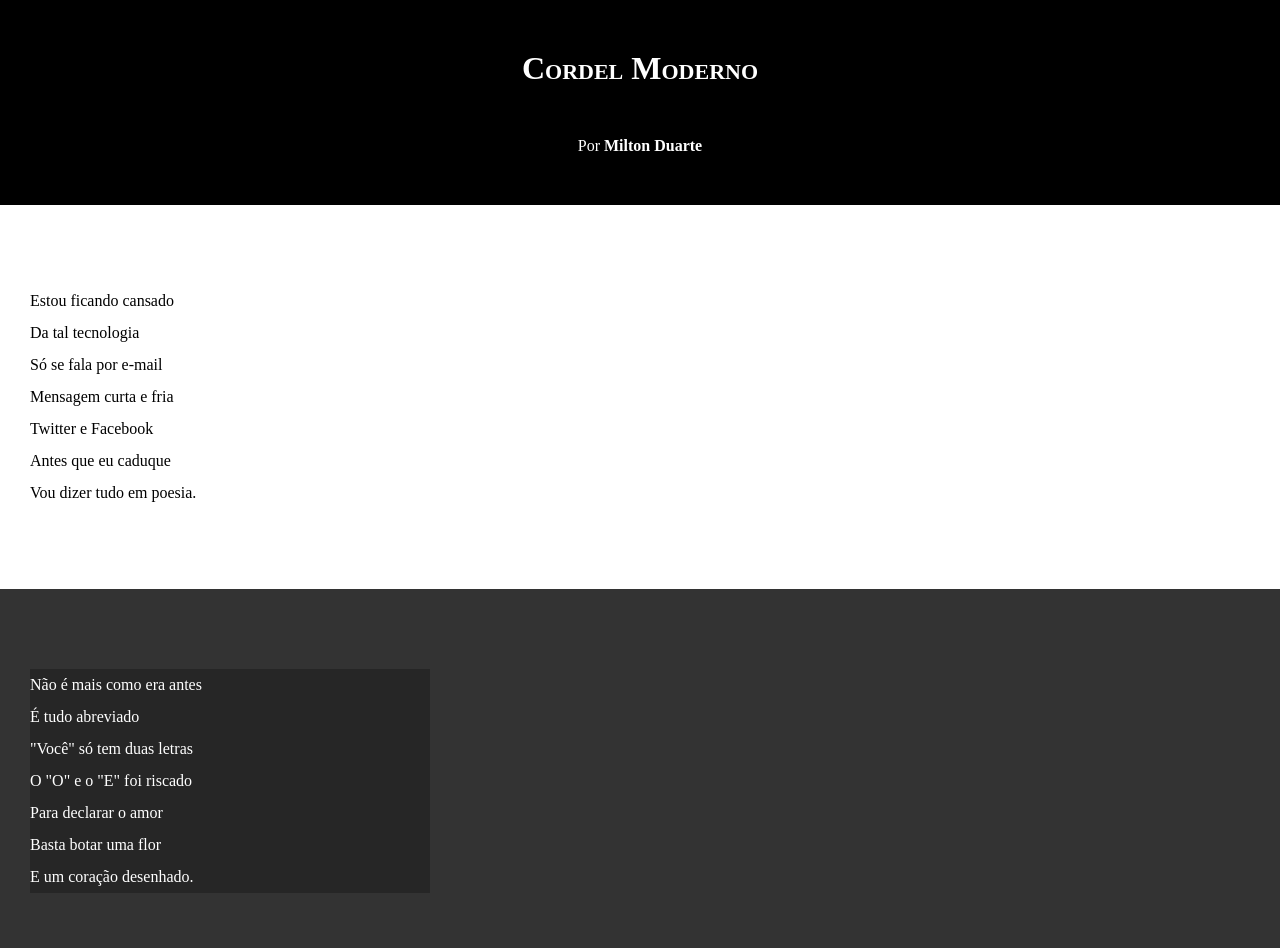
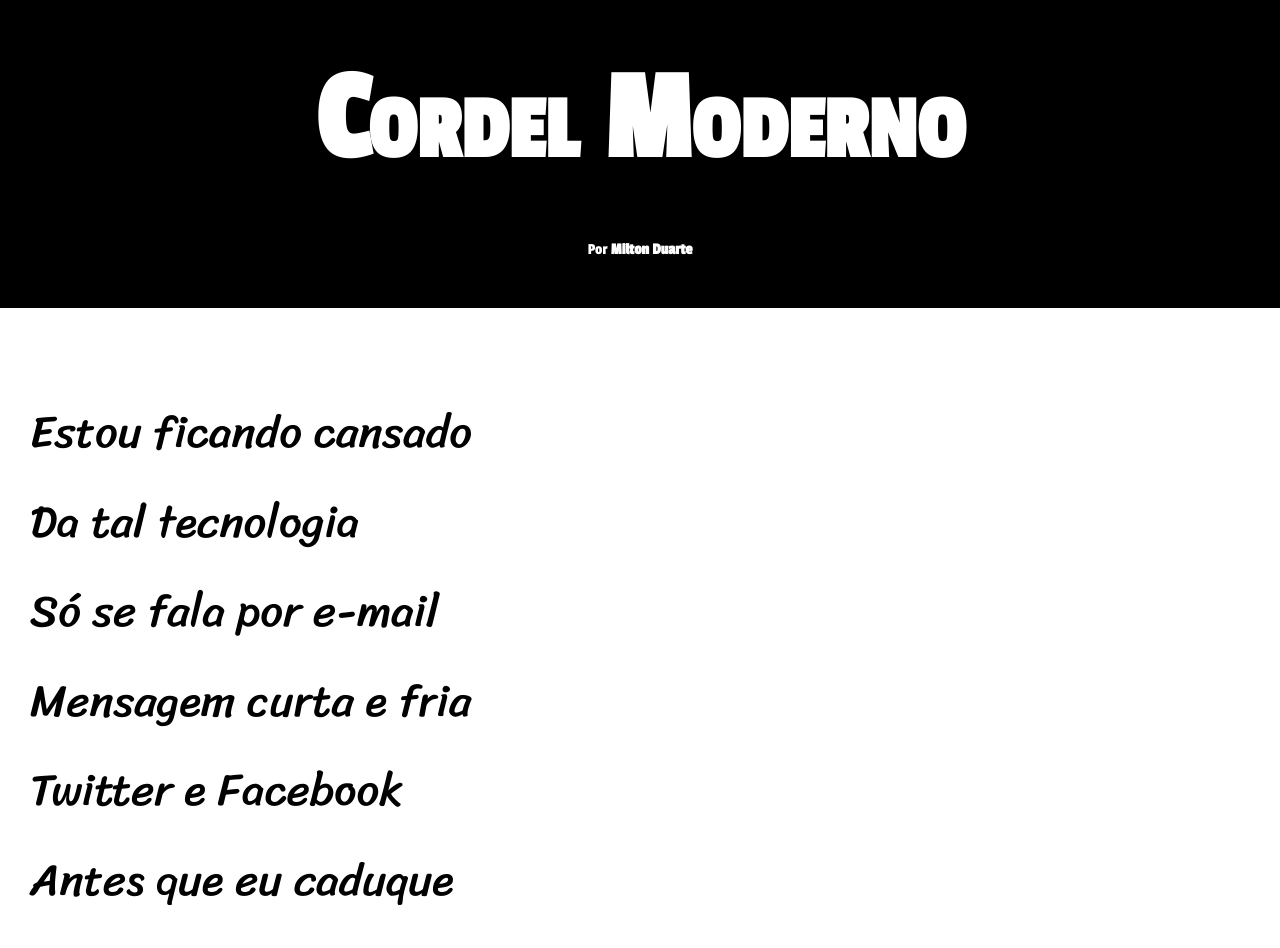
Before and after one commit to jonasneves07/html-css, a plain HTML site: page desafios/modulo-02/d012/index.html in a window 1280 px wide. Shown: the top 948 px of the page. Drawn offline with Linux system fonts and the light colour scheme.

Commit message:
atualização

```diff
--- a/desafios/modulo-02/d012/style.css
+++ b/desafios/modulo-02/d012/style.css
@@ -1,24 +1,38 @@
 @charset "UTF-8";
+
+@import url('https://fonts.googleapis.com/css2?family=Passion+One&family=Sriracha&display=swap');
+
+:root{
+    --fonte1: Verdana, Geneva, Tahoma, sans-serif;
+    --fonte2: 'Passion One', cursive;
+    --fonte3: 'Sriracha', cursive;
+}
 
 *{
     margin: 0;
     padding: 0;
+    font-size: 1em;
+
 }
 
 html, body{
     min-height: 100vh;
     background: darkgray;
+    font-family: var(--fonte1);
 }
 
 header{
     background: black;
     color: white;
     text-align: center;
+    font-family: var(--fonte2);
+
 }
 
 header h1{
     padding: 50px;
     font-variant: small-caps; /*primeiras letras maiores*/
+    font-size: 10vw;
 }
 
 header p {
@@ -41,11 +55,14 @@ section{
     padding-bottom: 10vh;
     line-height: 2em;
     padding-left: 30px;
+    font-family: var(--fonte3);
+    font-size: 3.5vw;
 }
 
 .normal{
     background: white;
     color: black;
+
 }
 
 .imagem{
@@ -53,9 +70,12 @@ section{
     color: white;
 }
 
-section.imagem p {
+.imagem p {
     background: rgba(0, 0, 0, 0.254);
-    width: 400px;
+    display: inline-block;
+    padding: 5px;
+
+
 }
 
 footer{
```
